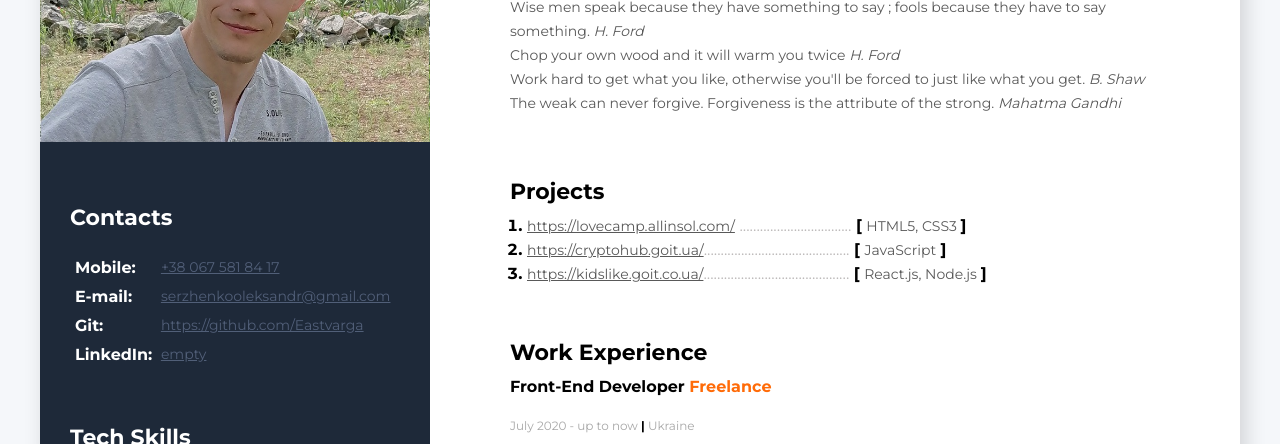
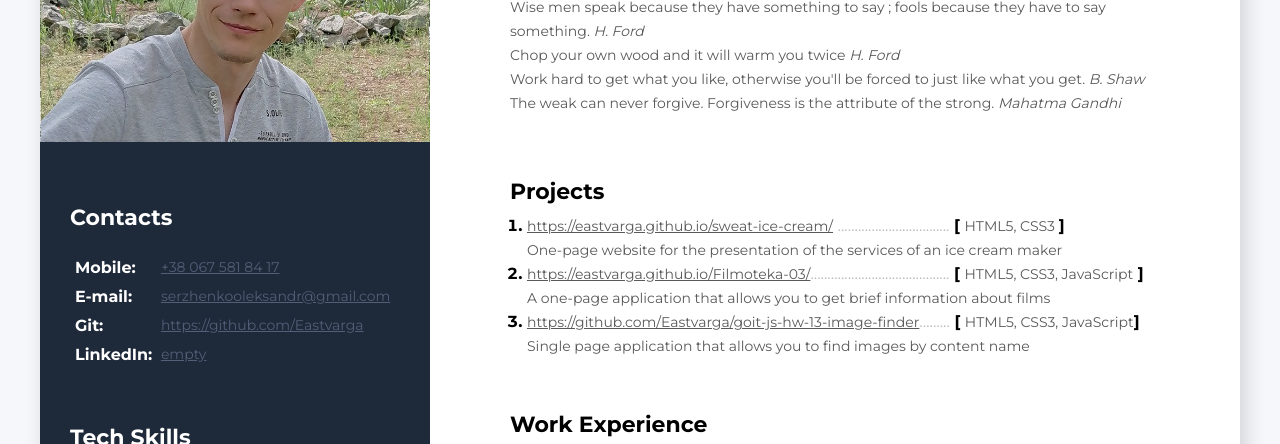
Before and after one commit to Eastvarga/resume, a plain HTML site: page index.html in a window 1280 px wide. Shown: the part 292-736 px from the top of the page. Drawn offline with Linux system fonts and the light colour scheme.

Commit message:
projects correction done

```diff
--- a/css/style.css
+++ b/css/style.css
@@ -205,7 +205,7 @@ body {
   margin-bottom: 15px;
   margin-top: 15px;
 }
-.opisanie {
+.description {
   color: #595959;
   font-size: 14px;
   font-weight: 400;
--- a/index.html
+++ b/index.html
@@ -157,7 +157,7 @@
           <h2 class="profession">Full stack Developer</h2>
           <h1 class="name">Oleksandr Serzhenko</h1>
 
-          <div class="opisanie">
+          <div class="description">
             <p>
               Wise men speak because they have something to say ; fools because
               they have to say something.<cite> H. Ford</cite>
@@ -180,36 +180,54 @@
           <h3 class="about-me-title">Projects</h3>
           <ol>
             <li class="project-item">
-              <a class="projects-link" href="https://lovecamp.allinsol.com/">
-                https://lovecamp.allinsol.com/</a
+              <a
+                class="projects-link"
+                href="https://eastvarga.github.io/sweat-ice-cream/"
+              >
+                https://eastvarga.github.io/sweat-ice-cream/</a
               >
               <span class="dots">.................................</span>
               <span
                 ><b>[</b> <span class="tech-name">HTML5, CSS3 </span
                 ><b>]</b></span
               >
+              <p class="proffesion-duties-item">
+                One-page website for the presentation of the services of an ice
+                cream maker
+              </p>
             </li>
             <li class="project-item">
-              <a class="projects-link" href="https://cryptohub.goit.ua/"
-                >https://cryptohub.goit.ua/</a
+              <a
+                class="projects-link"
+                href="https://eastvarga.github.io/Filmoteka-03/"
+                >https://eastvarga.github.io/Filmoteka-03/</a
               ><span class="dots"
-                >...........................................</span
+                >.........................................</span
               >
               <span
-                ><b>[</b> <span class="tech-name">JavaScript</span>
+                ><b>[</b>
+                <span class="tech-name">HTML5, CSS3, JavaScript</span>
                 <b>]</b></span
               >
+              <p class="proffesion-duties-item">
+                A one-page application that allows you to get brief information
+                about films
+              </p>
             </li>
             <li class="project-item">
-              <a class="projects-link" href="https://kidslike.goit.co.ua/"
-                >https://kidslike.goit.co.ua/</a
-              ><span class="dots"
-                >...........................................</span
-              >
+              <a
+                class="projects-link"
+                href="https://github.com/Eastvarga/goit-js-hw-13-image-finder"
+                >https://github.com/Eastvarga/goit-js-hw-13-image-finder</a
+              ><span class="dots">.........</span>
               <span
-                ><b>[</b> <span class="tech-name">React.js, Node.js </span
+                ><b>[</b> <span class="tech-name">HTML5, CSS3, JavaScript</span
                 ><b>]</b></span
               >
+              <p class="proffesion-duties-item">
+                Single page application that allows you to find images by
+                content name
+              </p>
             </li>
           </ol>
         </div>
```
